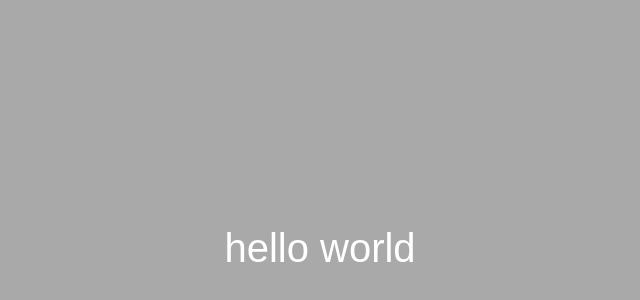
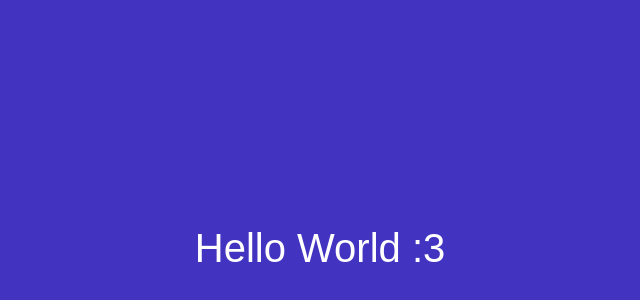
Before and after one commit to rodriguez-angel/helloWorld, a plain HTML site: page index.html in a window 1280 px wide. Shown: the part 152-452 px from the top of the page, without its empty margins (320-960 px from the left). Drawn offline with Linux system fonts and the light colour scheme.

Commit message:
Edited color and capitalization

```diff
--- a/index.html
+++ b/index.html
@@ -14,7 +14,7 @@
 
 body {
 
-background-color: darkgray;
+background-color: rgb(66, 52, 193);
 
 height: 100vh;
 
@@ -40,7 +40,7 @@ color: white;
 
 <body>
 
- hello world
+ Hello World :3
 
 </body>
 
```
